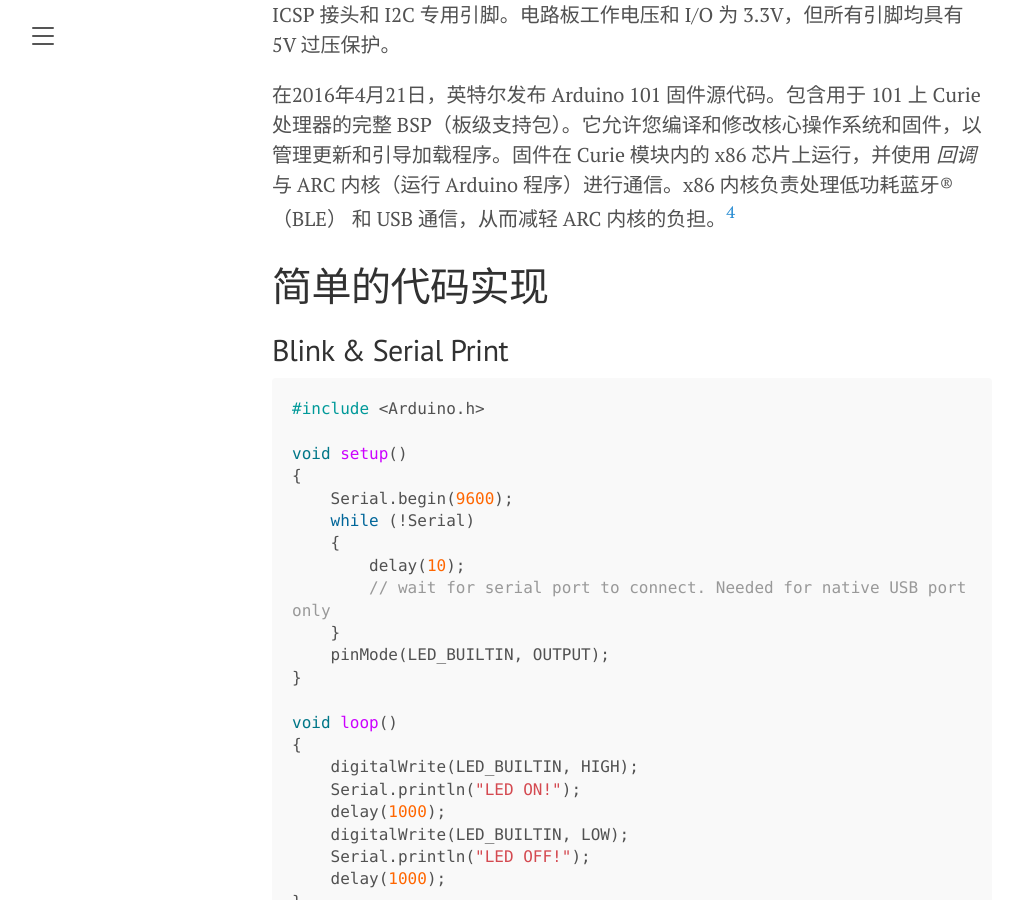
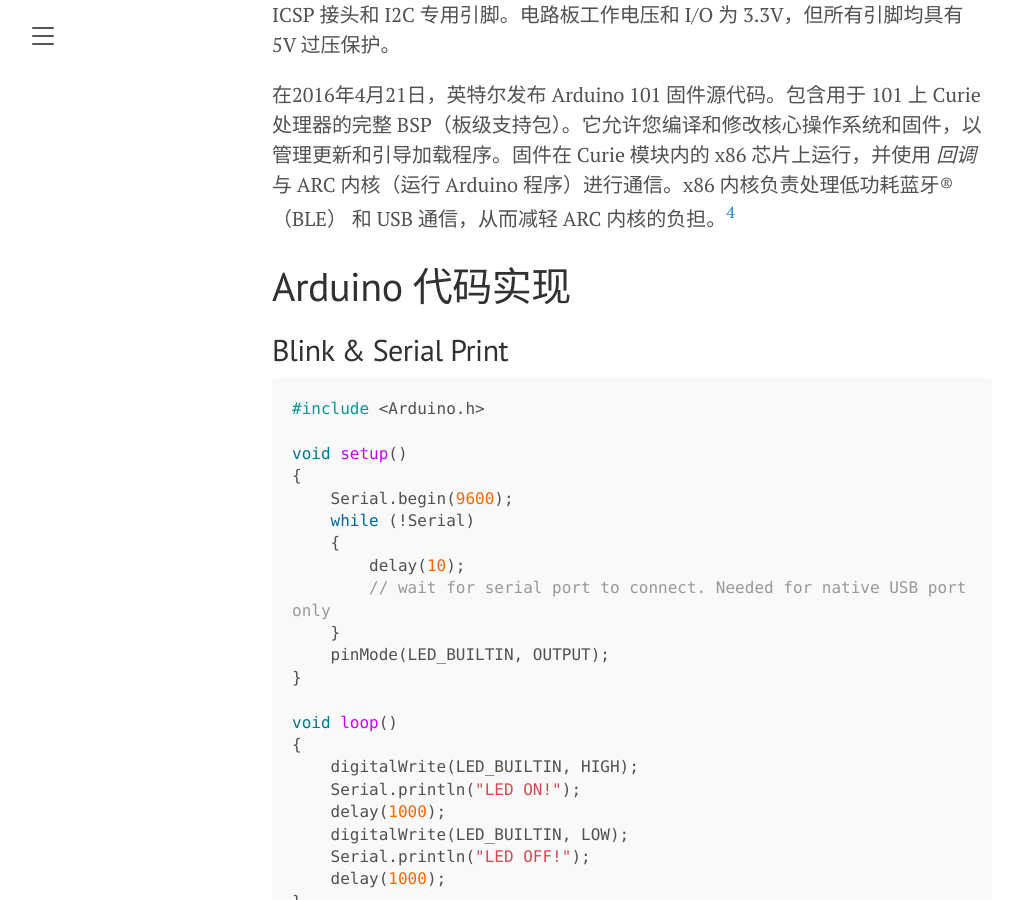
Before and after one commit to IcingTomato/icing.fun, a Jekyll site: the page built from _posts/2024-01-20-intel_genuino_101.markdown, in a window 1280 px wide and 900 px high, scrolled down 1303 px. Shown: the whole window, without its empty margins (8-1020 px from the left). Built offline with Jekyll 4.4.1, drawn with Linux system fonts in a browser that asks for light colours.

Commit message:
Change: Change 20240120

```diff
--- a/_posts/2024-01-20-intel_genuino_101.markdown
+++ b/_posts/2024-01-20-intel_genuino_101.markdown
@@ -22,7 +22,7 @@ Arduino 101 使用的模块包含两个微型内核，一个 x86 （Quark SE）
 
 在2016年4月21日，英特尔发布 Arduino 101 固件源代码。包含用于 101 上 Curie 处理器的完整 BSP（板级支持包）。它允许您编译和修改核心操作系统和固件，以管理更新和引导加载程序。固件在 Curie 模块内的 x86 芯片上运行，并使用 *回调* 与 ARC 内核（运行 Arduino 程序）进行通信。x86 内核负责处理低功耗蓝牙® （BLE） 和 USB 通信，从而减轻 ARC 内核的负担。[<sup>4</sup>](#jump4)
 
-# 简单的代码实现
+# Arduino 代码实现
 
 ## Blink & Serial Print
 
```
